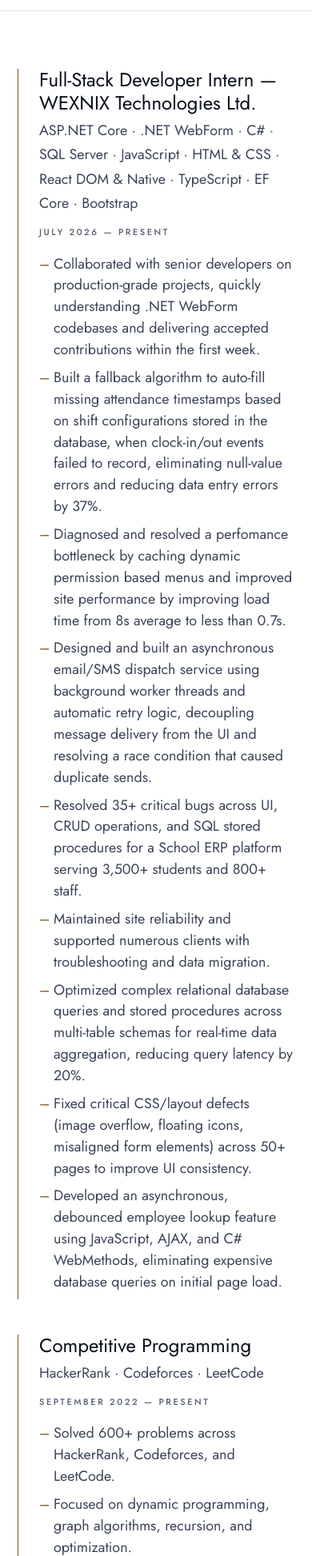
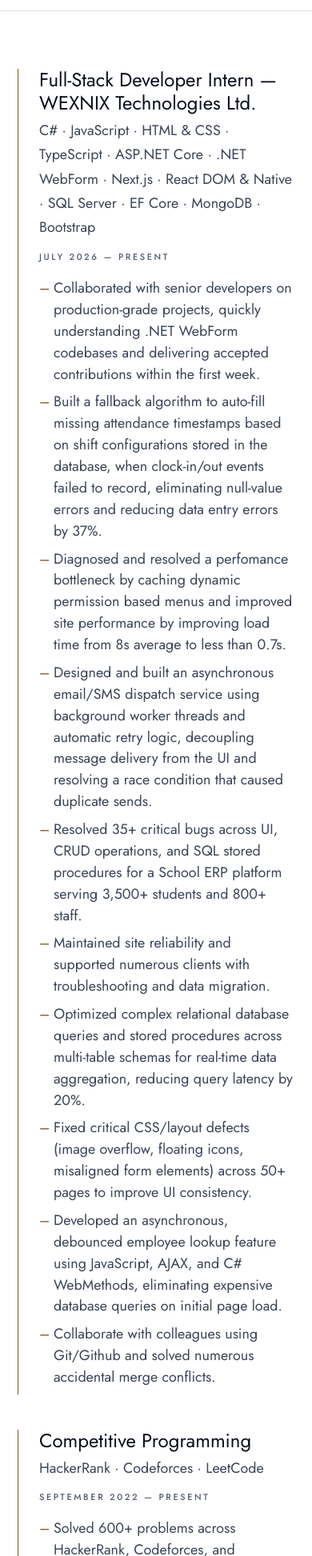
Before and after one commit to saif-gitreps/me, a plain HTML site: page experience.html in a window 390 px wide. Shown: the part 54-2000 px from the top of the page at 80% size. Drawn offline with nearby package versions, Linux system fonts and the light colour scheme.

```diff
--- a/common.css
+++ b/common.css
@@ -990,6 +990,7 @@ form button:hover {
    display: grid;
    grid-template-columns: 1fr 1.2fr;
    gap: clamp(32px, 6vw, 80px);
+   margin-bottom: 35px;
 }
 .contact-info p.intro {
    font-family: var(--sans);
--- a/experience.html
+++ b/experience.html
@@ -118,8 +118,9 @@
                      Full-Stack Developer Intern — WEXNIX Technologies Ltd.
                   </div>
                   <div class="tl-role">
-                     ASP.NET Core · .NET WebForm · C# · SQL Server · JavaScript · HTML &
-                     CSS · React DOM & Native · TypeScript · EF Core · Bootstrap
+                     C# · JavaScript · HTML & CSS · TypeScript · ASP.NET Core · .NET
+                     WebForm · Next.js · React DOM & Native · SQL Server · EF Core ·
+                     MongoDB · Bootstrap
                   </div>
                   <div class="tl-date">July 2026 — Present</div>
                   <ul>
@@ -186,6 +187,10 @@
                         multilingual (Bangla) input by identifying missing N' prefixes in
                         SQL Server insert statements across 10+ setup pages.
                      </li> -->
+                     <li>
+                        Collaborate with colleagues using Git/Github and solved numerous
+                        accidental merge conflicts.
+                     </li>
                   </ul>
                </div>
 
```
